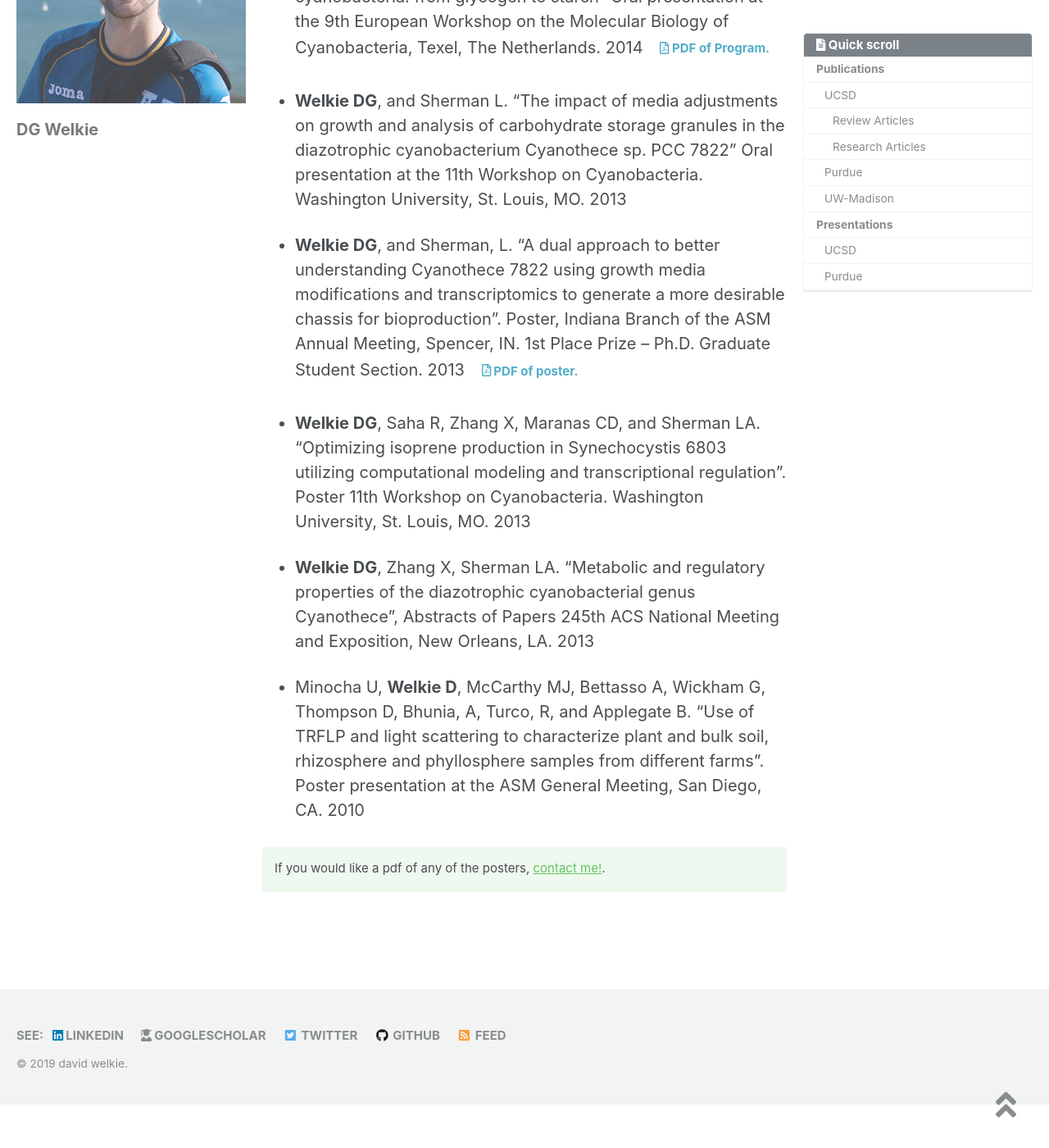
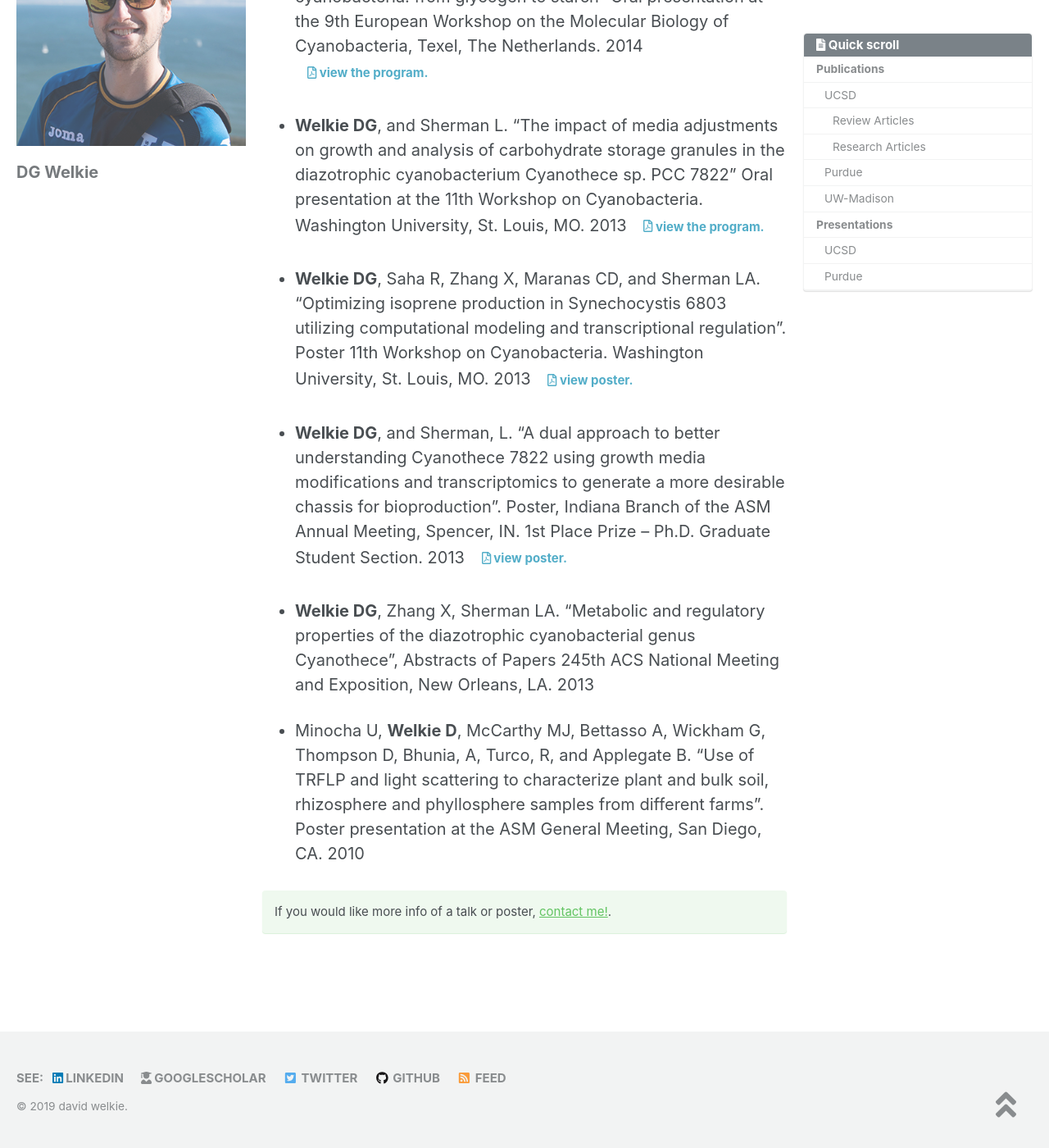
Before and after one commit to dwelkie/dwelkie.github.io, a Jekyll site: the page built from _pages/CV.md, in a window 1280 px wide and 1400 px high, scrolled down 4138 px. Shown: the whole window at 82% size. Built offline with Jekyll 4.4.1, drawn with Linux system fonts in a browser that asks for light colours; nearby versions of some CDN libraries; some of the changed text lies outside the part shown.

Commit message:
Update CV.md

```diff
--- a/_pages/CV.md
+++ b/_pages/CV.md
@@ -58,7 +58,7 @@ If you have trouble accessing nay of the above linked files, [contact me](/Conta
 ## UCSD
 * **Welkie DG**, Golden SS, Palsson BO. "Creating a predictive metabolic model of photoautotrophic metabolism in cyanobacteria to improve bioengineering design." Poster Presentation at the UC San Diego Chancellor’s Research Excellence Annual Symposium. University of California, San Diego, CA. October 25, 2018 <a class="btn btn-success btn-lg" href="https://drive.google.com/open?id=1Tjz-dU8d6TEGqH61Dzez6PnUo0GYBqW-" target="_blank" > <i class="far fa-file-pdf"></i> view poster.
 
-* **Welkie DG**, Rubin BE, Golden SS. “Role of the cyanobacterial clock during day/night cycles.” Oral Presentation at the Center for Circadian Biology Fall Workshop on Biological Timing, University of California, San Diego, CA. November 10, 2016 <a class="btn btn-success btn-lg" href="https://drive.google.com/open?id=1R3JrzimevyJGb9Kvu1WXwrYaV34nAP62" target="_blank" > <i class="far fa-file-pdf"></i> PDF of schedule.
+* **Welkie DG**, Rubin BE, Golden SS. “Role of the cyanobacterial clock during day/night cycles.” Oral Presentation at the Center for Circadian Biology Fall Workshop on Biological Timing, University of California, San Diego, CA. November 10, 2016 <a class="btn btn-success btn-lg" href="https://drive.google.com/open?id=1R3JrzimevyJGb9Kvu1WXwrYaV34nAP62" target="_blank" > <i class="far fa-file-pdf"></i> view the schedule.
 
 * **Welkie DG**, Rubin BE, Golden SS. “Fitness contributions of the cyanobacterial circadian clock on diurnal physiology.” Oral Presentation at the California Center for Algae Biotechnology, University of California, San Diego, CA.	[Web Link](https://algae.ucsd.edu/events/seminar-series.html#2015---2016)
 
@@ -67,20 +67,20 @@ If you have trouble accessing nay of the above linked files, [contact me](/Conta
 * Rubin BE, Wetmore KM, Price MN, Diamond S, Shultzaberger RK, **Welkie DG**, Lowe LC, Curtin G, Arkin AP, Deutschbauer A, Golden SS. “The essential gene set for cyanobacteria” Poster, 12th Workshop on Cyanobacteria Arizona State University, Tempe, AZ. 2016
 
 * **Welkie DG**, Rubin BE, Golden SS. “Deletion of the circadian clock protein KaiA in Synechococcus elongatus PCC 7942 results in impaired diurnal growth” Poster, 12th Workshop on Cyanobacteria Arizona State University, Tempe, AZ.	2016
-<a class="btn btn-success btn-lg" href="https://drive.google.com/open?id=1C2PTAJhY62Z31IVHHs9zZiyVoAsScWBp" target="_blank" > <i class="far fa-file-pdf"></i> PDF of poster.
+<a class="btn btn-success btn-lg" href="https://drive.google.com/open?id=1C2PTAJhY62Z31IVHHs9zZiyVoAsScWBp" target="_blank" > <i class="far fa-file-pdf"></i> view poster.
 
 ## Purdue
-* **Welkie DG** and Sherman L. “Modifying carbon storage in cyanobacteria: from glycogen to starch” Oral presentation at the 9th European Workshop on the Molecular Biology of Cyanobacteria, Texel, The Netherlands.	2014 <a class="btn btn-success btn-lg" href="https://drive.google.com/open?id=17e7GH5hptF5-wvqySWBUq075XF71AzJY" target="_blank" > <i class="far fa-file-pdf"></i> PDF of Program.
+* **Welkie DG** and Sherman L. “Modifying carbon storage in cyanobacteria: from glycogen to starch” Oral presentation at the 9th European Workshop on the Molecular Biology of Cyanobacteria, Texel, The Netherlands.	2014 <a class="btn btn-success btn-lg" href="https://drive.google.com/open?id=17e7GH5hptF5-wvqySWBUq075XF71AzJY" target="_blank" > <i class="far fa-file-pdf"></i> view the program.
 
-* **Welkie DG**, and Sherman L. “The impact of media adjustments on growth and analysis of carbohydrate storage granules in the diazotrophic cyanobacterium Cyanothece sp. PCC 7822” Oral presentation at the 11th Workshop on Cyanobacteria. Washington University, St. Louis, MO.	2013
+* **Welkie DG**, and Sherman L. “The impact of media adjustments on growth and analysis of carbohydrate storage granules in the diazotrophic cyanobacterium Cyanothece sp. PCC 7822” Oral presentation at the 11th Workshop on Cyanobacteria. Washington University, St. Louis, MO.	2013 <a class="btn btn-success btn-lg" href="https://drive.google.com/open?id=1vrnWbfXjp0-nOJq9ZO14hnjKCSRdstL6" target="_blank" > <i class="far fa-file-pdf"></i> view the program.
 
-* **Welkie DG**, and Sherman, L. “A dual approach to better understanding Cyanothece 7822 using growth media modifications and transcriptomics to generate a more desirable chassis for bioproduction”. Poster, Indiana Branch of the ASM Annual Meeting, Spencer, IN. 1st Place Prize – Ph.D. Graduate Student Section. 	2013 <a class="btn btn-success btn-lg" href="https://drive.google.com/open?id=1D9f807gYE1k0zlTQUI3FbIHy2FZPDvjR" target="_blank" > <i class="far fa-file-pdf"></i> PDF of poster.
+* **Welkie DG**, Saha R, Zhang X, Maranas CD, and Sherman LA. “Optimizing isoprene production in Synechocystis 6803 utilizing computational modeling and transcriptional regulation”. Poster 11th Workshop on Cyanobacteria. Washington University, St. Louis, MO. 2013 <a class="btn btn-success btn-lg" href="https://drive.google.com/open?id=1-zaVjOPzuPZxNSSGlnsWKzLhuLacNZ-0" target="_blank" > <i class="far fa-file-pdf"></i> view poster.
 
-* **Welkie DG**, Saha R, Zhang X, Maranas CD, and Sherman LA. “Optimizing isoprene production in Synechocystis 6803 utilizing computational modeling and transcriptional regulation”. Poster 11th Workshop on Cyanobacteria. Washington University, St. Louis, MO. 2013
+* **Welkie DG**, and Sherman, L. “A dual approach to better understanding Cyanothece 7822 using growth media modifications and transcriptomics to generate a more desirable chassis for bioproduction”. Poster, Indiana Branch of the ASM Annual Meeting, Spencer, IN. 1st Place Prize – Ph.D. Graduate Student Section. 	2013 <a class="btn btn-success btn-lg" href="https://drive.google.com/open?id=1D9f807gYE1k0zlTQUI3FbIHy2FZPDvjR" target="_blank" > <i class="far fa-file-pdf"></i> view poster.
 
 * **Welkie DG**, Zhang X, Sherman LA. “Metabolic and regulatory properties of the diazotrophic cyanobacterial genus Cyanothece”, Abstracts of Papers 245th ACS National Meeting and Exposition, New Orleans, LA.	2013
 
 * Minocha U, **Welkie D**, McCarthy MJ, Bettasso A, Wickham G, Thompson D, Bhunia, A, Turco, R, and Applegate B. “Use of TRFLP and light scattering to characterize plant and bulk soil, rhizosphere and phyllosphere samples from different farms”. Poster presentation at the ASM General Meeting, San Diego, CA.	2010
 
-If you would like a pdf of any of the posters, [contact me!](/Contact).
+If you would like more info of a talk or poster, [contact me!](/Contact).
 {: .notice--success}
```
